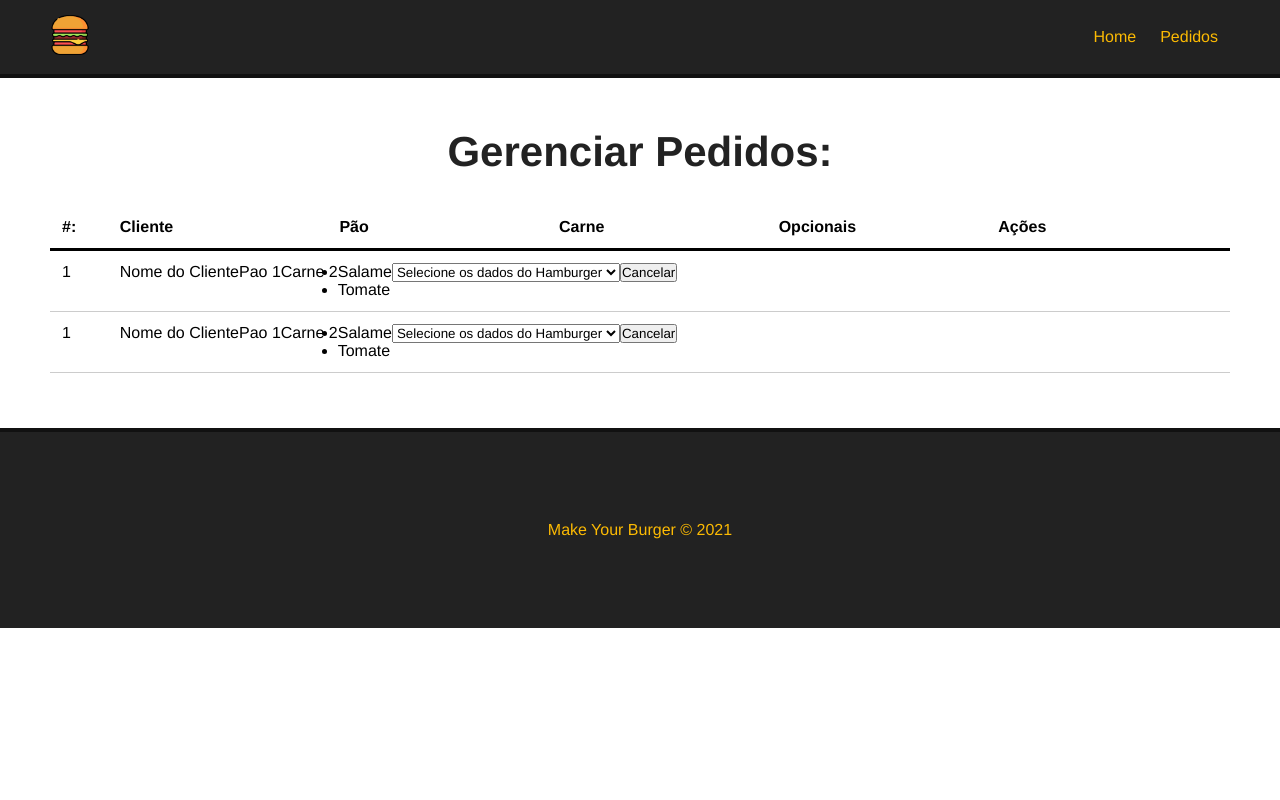
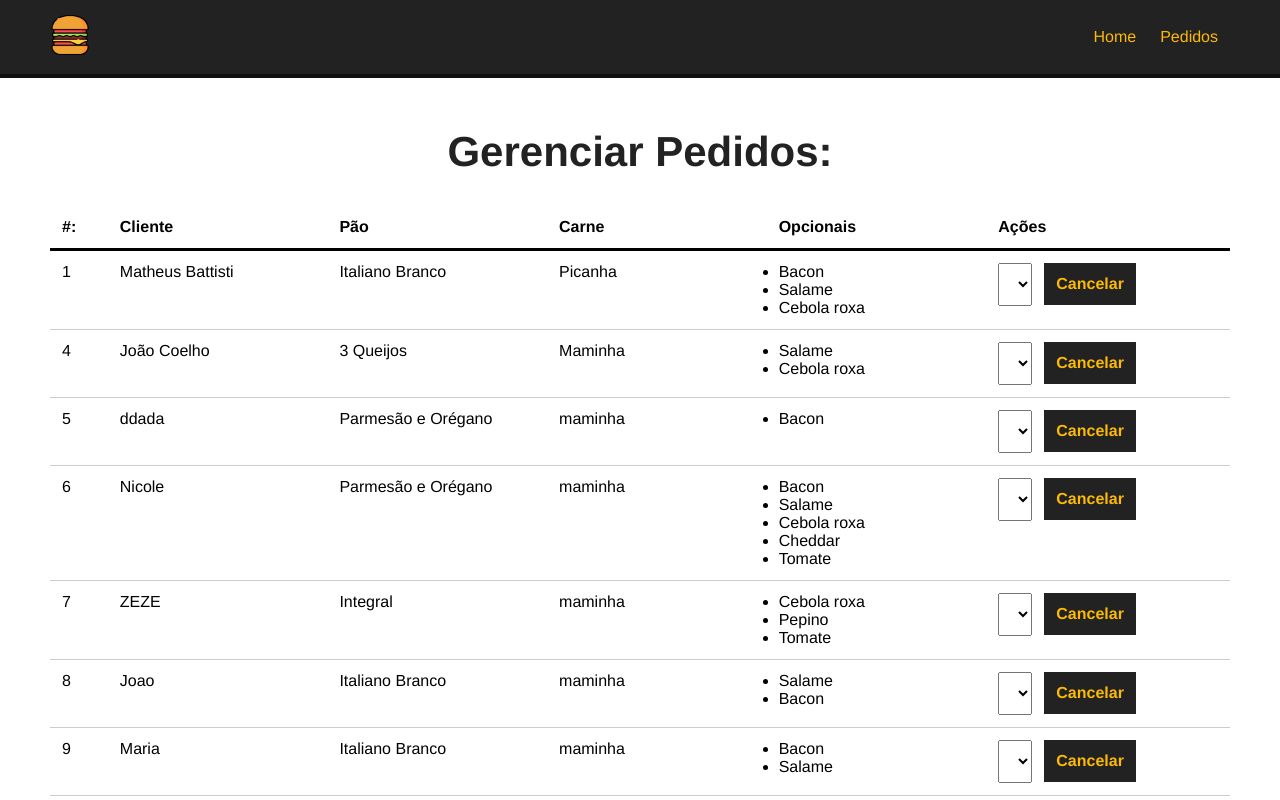
Before and after one commit to nicole-fer/Curso-Vue, a Vue app in the folder project_make_your_burger/: page /pedidos in a window 1280 px wide. Shown: the top 800 px of the page. Built offline with nearby package versions, Linux system fonts and the light colour scheme; data requests are answered from the project's data file.

Commit message:
Resgatando Pedidos no Banco #02

```diff
--- a/project_make_your_burger/src/components/Dashboards.vue
+++ b/project_make_your_burger/src/components/Dashboards.vue
@@ -11,43 +11,24 @@
             </div>
         </div>
         <div id="burger-table-rows">
-            <div class="burger-table-row">
-                <div class="order-number">1</div>
-                <div>Nome do Cliente</div>
-                <div>Pao 1</div>
-                <div>Carne 2</div>
+            <div class="burger-table-row" v-for="burger in burgers" :key="burger.id">
+                <div class="order-number">{{burger.id}}</div>
+                <div>{{burger.nome}}</div>
+                <div>{{burger.pao}}</div>
+                <div>{{burger.carne}}</div>
                 <div>
                     <ul>
-                        <li>Salame</li>
-                        <li>Tomate</li>
+                        <li v-for="(opcional, index) in burger.opcionais" :key="index">{{opcional}}</li>
                     </ul>
 
             </div>
             <div>
-                <select name="status" class="status">
-                <option value="">Selecione os dados do Hamburger</option>
+                <select name="status" class="status"  >
+                <option value="" v-for="status in status" :key="status.id" >
+                    {{status}}
+                    </option>
                 </select>
-                <button class="delete-bnt">Cancelar</button>
-                </div>
-        </div>
-
-                    <div class="burger-table-row">
-                <div class="order-number">1</div>
-                <div>Nome do Cliente</div>
-                <div>Pao 1</div>
-                <div>Carne 2</div>
-                <div>
-                    <ul>
-                        <li>Salame</li>
-                        <li>Tomate</li>
-                    </ul>
-
-            </div>
-            <div>
-                <select name="status" class="status">
-                <option value="">Selecione os dados do Hamburger</option>
-                </select>
-                <button class="delete-bnt">Cancelar</button>
+                <button class="delete-btn">Cancelar</button>
                 </div>
         </div>
     </div>
@@ -56,7 +37,28 @@
 
 <script>
     export default {
-        name: "DashboardsComponent"
+        name: "DashboardsComponent",
+        data(){
+            return{
+                burgers:null,
+                burgers_id:null,
+                status:[]
+            }
+        },
+        methods: {
+            async getPedidos(){
+                const req = await fetch("http://localhost:3000/burgers")
+
+                const data = await req.json()
+                this.burgers = data
+                this.status = data.status
+
+                //resgatar os status
+            }
+        },
+        mounted() {
+            this.getPedidos()
+        }
     }
 </script>
 
@@ -64,6 +66,7 @@
     #burger-table{
         max-width: 1200px;
         margin: 0 auto;
+
     }
 
     #burger-table-heading,
@@ -71,6 +74,7 @@
     .burger-table-row{
         display: flex;
         flex-wrap: wrap;
+
     }
 
     #burger-table-heading {
@@ -80,7 +84,7 @@
     }
 
     #burger-table-heading div,
-    .burger-table-row {
+    .burger-table-row div {
         width: 19%;
     }
 
@@ -97,7 +101,25 @@
     }
 
     select {
+        padding: 12px 6px;
+        margin-right: 12px;
+    }
 
+    .delete-btn{
+        background-color:#222;
+        color: #FCBA03;
+        font-weight: bold;
+        border: 2px solid #222;
+        padding: 10px;
+        font-size: 16px;
+        margin: 0 auto;
+        cursor: pointer;
+        transition: .5s;
+    }
+
+    .delete-btn:hover{
+        background-color: transparent;
+        color: #222;
     }
 
 </style>
```
